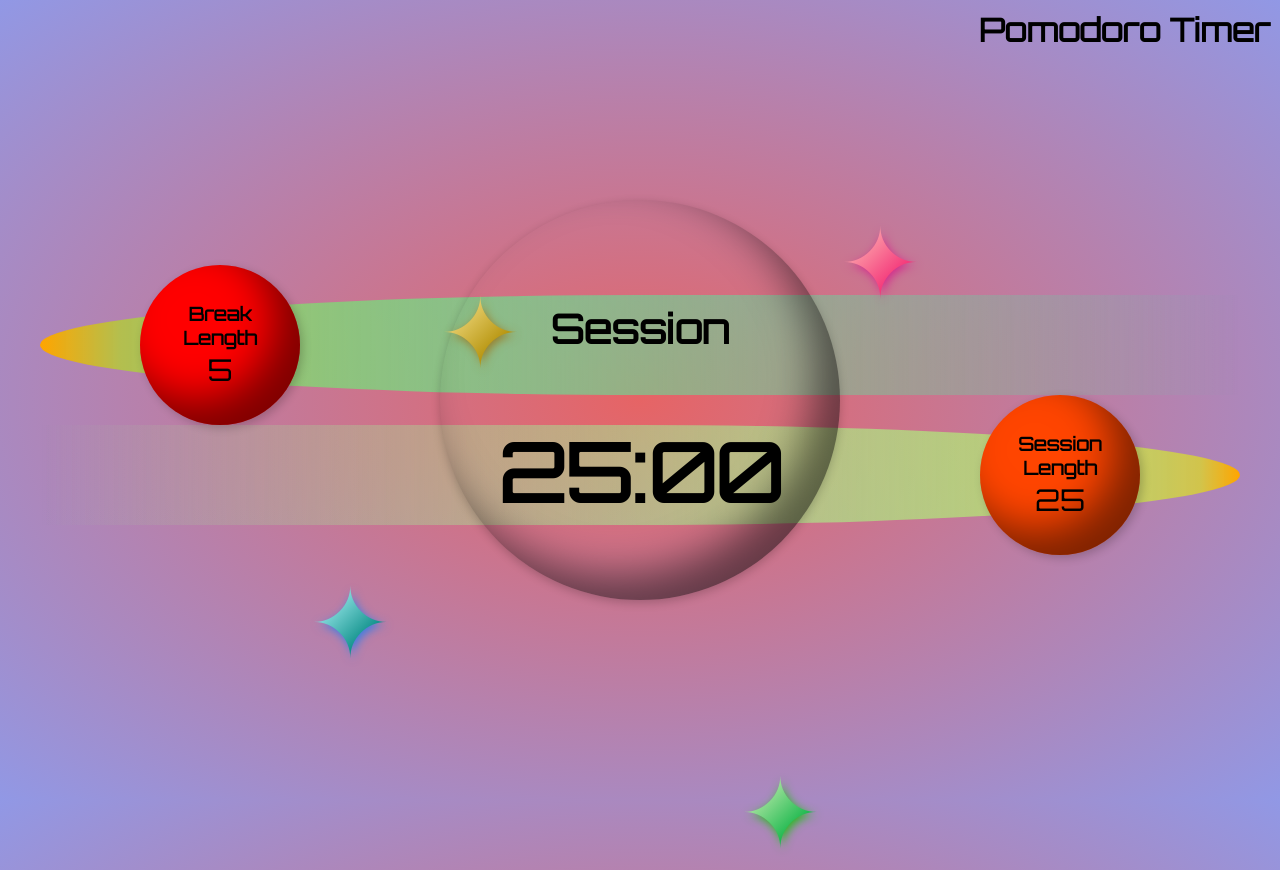
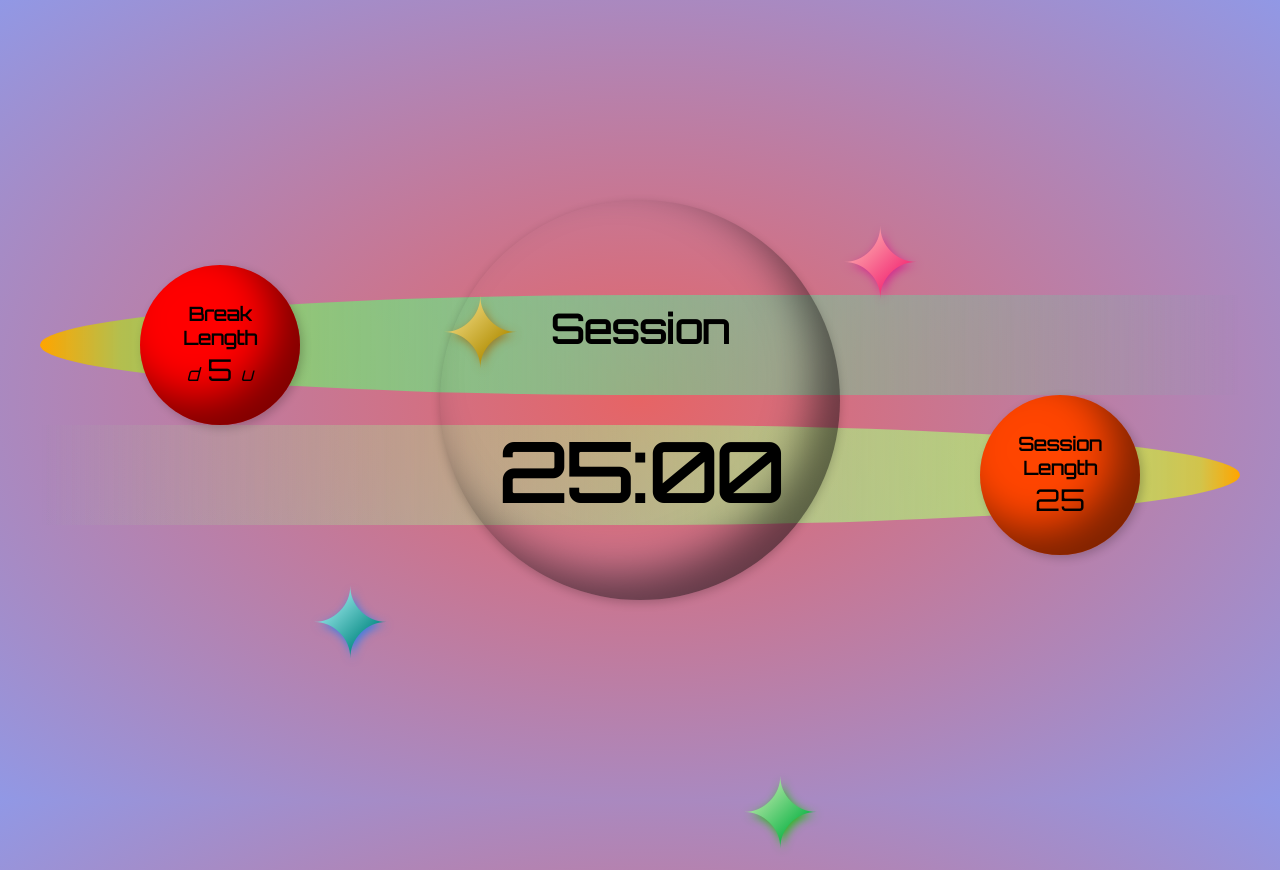
Before and after one commit to ian-flynn/space-o-doro, a React app: page / in a window 1280 px wide. Built offline with nearby package versions, Linux system fonts and the light colour scheme.

Commit message:
move break comet to it's own component

```diff
--- a/src/App.jsx
+++ b/src/App.jsx
@@ -1,4 +1,6 @@
 import React, { useEffect, useRef, useState } from 'react';
+import Star from './components/Star.jsx';
+import BreakComet from './components/BreakComet.jsx';
 
 const App = () => {
   const [displayTime, setDisplayTime] = useState(25 * 60);
@@ -101,35 +103,9 @@ const App = () => {
 
   return (
     <div className='timer'>
-      <h1 className='title'>Pomodoro Timer</h1>
       <div className='contents'>
         <div className='boxes'>
-          <div id='break-box'>
-            <figure className='top-stripe'>
-              <div className='orb orb-contents'>
-                <h3 id='break-label'>
-                  Break
-                  <br />
-                  Length
-                </h3>
-                <div>
-                  <button
-                    onClick={() => changeTime(-60, 'break')}
-                    id='break-decrement'
-                  >
-                    <i className='fa-solid fa-arrow-down fa-xl'></i>
-                  </button>
-                  <span id='break-length'> {breakTime / 60} </span>
-                  <button
-                    onClick={() => changeTime(60, 'break')}
-                    id='break-increment'
-                  >
-                    <i className='fa-solid fa-arrow-up fa-xl'></i>
-                  </button>
-                </div>
-              </div>
-            </figure>
-          </div>
+          <BreakComet breakTime={breakTime} changeTime={changeTime} />
           <div id='session-box'>
             <figure className='bottom-stripe'>
               <div className='orb right orb-contents'>
@@ -180,10 +156,10 @@ const App = () => {
           ></audio>
         </div>
       </div>
-      <span class='four-point-star star0'></span>
-      <span class='four-point-star star1'></span>
-      <span class='four-point-star star2'></span>
-      <span class='four-point-star star3'></span>
+      <Star positionClass={'star0'} />
+      <Star positionClass={'star1'} />
+      <Star positionClass={'star2'} />
+      <Star positionClass={'star3'} />
     </div>
   );
 };
--- /dev/null
+++ b/src/components/BreakComet.jsx
@@ -0,0 +1,34 @@
+import React from 'react';
+
+const BreakComet = ({ breakTime, changeTime }) => {
+  return (
+    <div id='break-box'>
+      <figure className='top-stripe'>
+        <div className='orb orb-contents'>
+          <h3 id='break-label'>
+            Break
+            <br />
+            Length
+          </h3>
+          <div>
+            <button
+              onClick={() => changeTime(-60, 'break')}
+              id='break-decrement'
+            >
+              <i className='fa-solid fa-arrow-down fa-xl'>d</i>
+            </button>
+            <span id='break-length'> {breakTime / 60} </span>
+            <button
+              onClick={() => changeTime(60, 'break')}
+              id='break-increment'
+            >
+              <i className='fa-solid fa-arrow-up fa-xl'>u</i>
+            </button>
+          </div>
+        </div>
+      </figure>
+    </div>
+  );
+};
+
+export default BreakComet;
--- /dev/null
+++ b/src/components/Star.jsx
@@ -0,0 +1,7 @@
+import React from 'react';
+
+const Star = ({ positionClass }) => {
+  return <span className={'four-point-star ' + positionClass}></span>;
+};
+
+export default Star;
--- a/src/style.css
+++ b/src/style.css
@@ -2,7 +2,6 @@
 * {
   margin: 0;
   font-family: 'Orbitron', sans-serif;
-
   box-sizing: border-box;
 }
 body {
@@ -28,12 +27,6 @@ button {
 .orb > button {
   color: white;
   /* background-color: red; */
-}
-
-.title {
-  position: absolute;
-  top: 10px;
-  right: 10px;
 }
 .contents {
   position: absolute;
```
